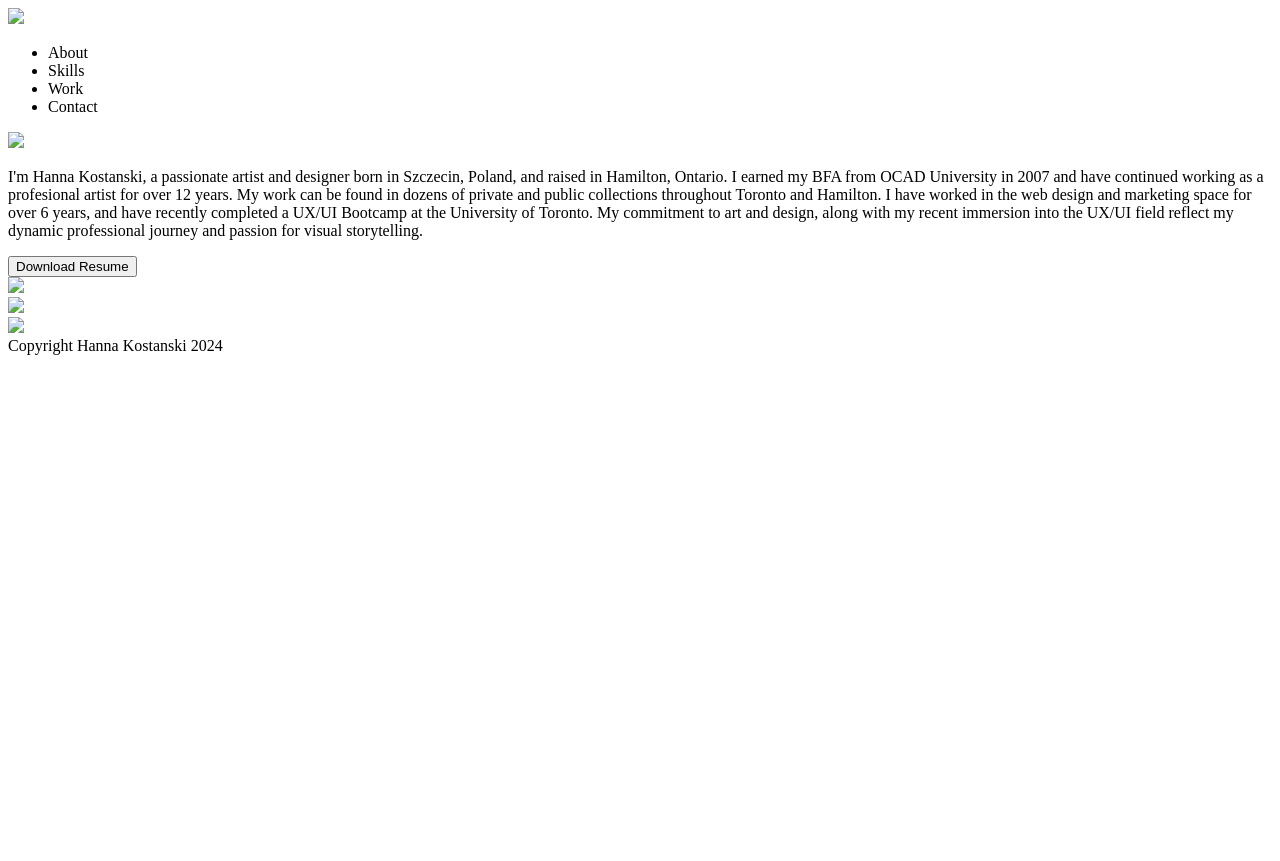
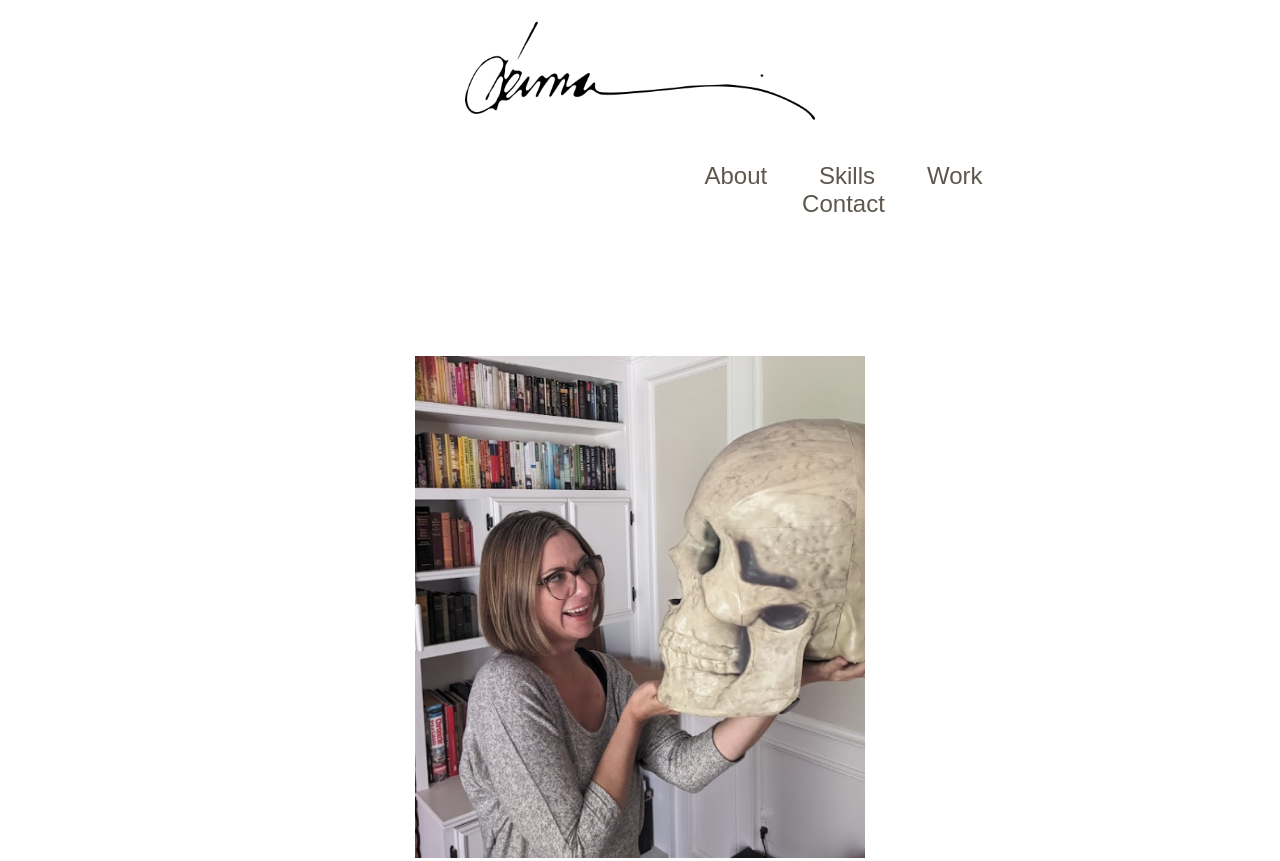
Before and after one commit to HannaKostanski/UX_UI_HW_17, a plain HTML site: page index.html in a window 1280 px wide. Shown: the top 861 px of the page. Before the commit the page ends 800 px from the top, so only its background shows below. Drawn offline with Linux system fonts and the light colour scheme; the site is published under a folder, as on GitHub Pages, so addresses that start at the root find nothing.

Commit message:
Removed / from image and css link

```diff
--- a/index.html
+++ b/index.html
@@ -4,12 +4,12 @@
     <head>
         <title>Hanna Kostanski Portfolio</title>
 
-        <link href="/css/index.css" rel="stylesheet" type="text/css">
+        <link href="css/index.css" rel="stylesheet" type="text/css">
     </head>
 
     <body>
         <header class="navigation">
-            <div class= "logo"> <img src="/images/hanna_logo_500 1.png" 1.png width = "350">
+            <div class= "logo"> <img src="images/hanna_logo_500 1.png" 1.png width = "350">
             <nav class="inline-block">
                 <ul>
                     <li>About</li>
@@ -22,7 +22,7 @@
 
         </header>
         <section class="heroImg">
-            <div class="content"><img src="/images/Website - Hanna image.png" width = "450px">
+            <div class="content"><img src="images/Website - Hanna image.png" width = "450px">
                 <p> I'm Hanna Kostanski, a passionate artist and designer born in Szczecin, Poland, and raised in
                     Hamilton, Ontario. I earned my BFA from OCAD University in 2007 and have continued working as a
                     profesional artist for over 12 years. My work can be found in dozens of
@@ -36,9 +36,9 @@
             </div>
         </section>
         <footer>
-            <div class= "logo"> <img src="/images/hanna logo whiter.png" width = "350">
-               <div class="facebook"> <img src= "/images/Facebook.png" width="50px"> </div>
-                <div class="insta"><img src="/images/instagram.png" width="50px"> </div>
+            <div class= "logo"> <img src="images/hanna logo whiter.png" width = "350">
+               <div class="facebook"> <img src= "images/Facebook.png" width="50px"> </div>
+                <div class="insta"><img src="images/instagram.png" width="50px"> </div>
                 <div class="text">Copyright Hanna Kostanski 2024</div>
         </footer>
     </body>
```
